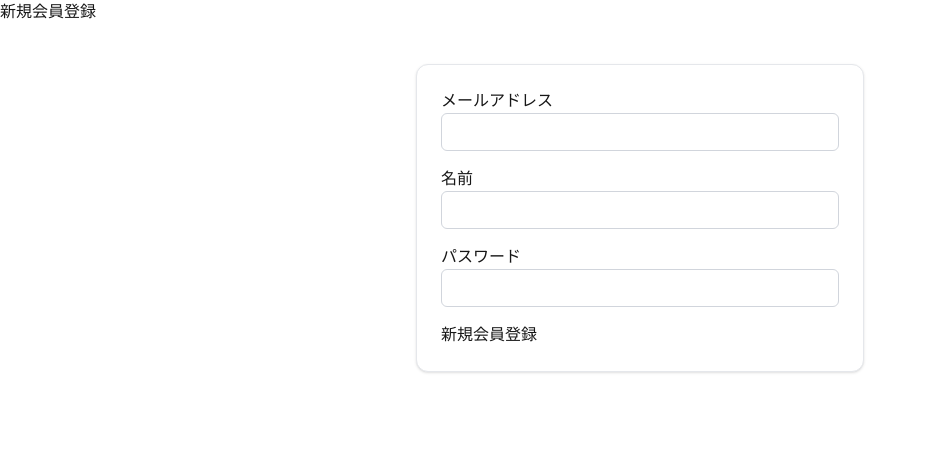
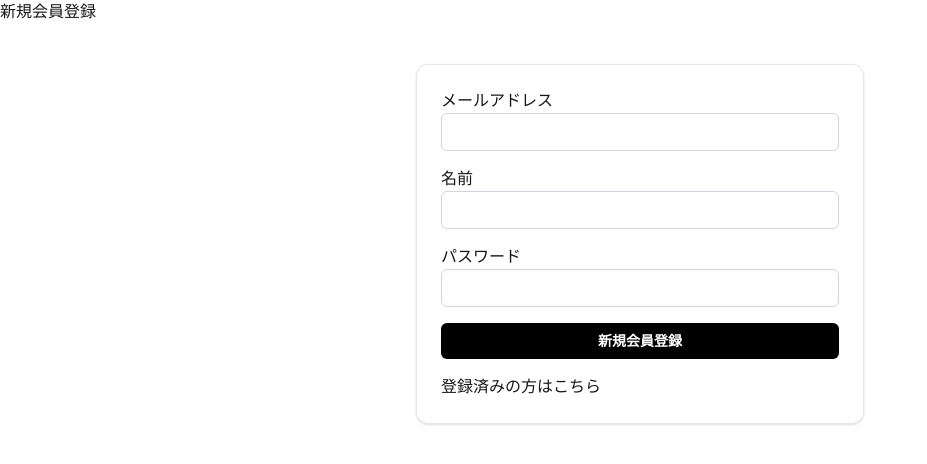
Before and after one commit to uk-code4610/web-developer-dribbble, a Next.js app: page /auth/signup in a window 1280 px wide. Shown: the top 464 px of the page, without its empty margins (0-927 px from the left). Built offline with nearby package versions, Linux system fonts and the light colour scheme; no server answers.

Commit message:
多重クリック防止のコンポーネント化、ログインボタンとサインアップボタンに適用

```diff
--- a/app/auth/login/page.tsx
+++ b/app/auth/login/page.tsx
@@ -2,13 +2,17 @@
 import { useState } from "react";
 import { supabase } from "@/app/lib/supabase/client";
 import { useRouter } from "next/navigation";
+import Button from "@/app/components/SendButton";
 const login = () => {
   const [email, setEmail] = useState("");
   const [password, setPassword] = useState("");
+  const [isLogin, setIsLogin] = useState(false);
   const router = useRouter();
   const loginButton = async (event: React.FormEvent) => {
     event.preventDefault();
+    setIsLogin(true);
     if (!email || !password) {
+      setIsLogin(false);
       alert("メールアドレスとパスワードを入力してください");
       return;
     }
@@ -17,9 +21,11 @@ const login = () => {
       password,
     });
     if (error) {
+      setIsLogin(false);
       alert(error.message);
     } else {
       alert("ログインしました！");
+      setIsLogin(false);
       router.push("/");
     }
   };
@@ -44,7 +50,9 @@ const login = () => {
           onChange={(e) => setPassword(e.target.value)}
           className="w-full rounded-md border border-gray-300 px-3 py-2 text-sm focus:border-black focus:outline-none"
         />
-        <button type="submit">ログイン</button>
+        <Button type="submit" isLoading={isLogin}>
+          ログイン
+        </Button>
       </form>
     </>
   );
--- a/app/auth/signup/page.tsx
+++ b/app/auth/signup/page.tsx
@@ -2,17 +2,21 @@
 import { useState } from "react";
 import { supabase } from "@/app/lib/supabase/client";
 import { useRouter } from "next/navigation";
+import Button from "@/app/components/SendButton";
 
 const Signup = () => {
   const [email, setEmail] = useState("");
   const [password, setPassword] = useState("");
   const [name, setName] = useState("");
+  const [isSignup, setIsSignup] = useState(false);
   const router = useRouter();
 
   const signupButton = async (event: React.FormEvent) => {
     event.preventDefault();
+    setIsSignup(true);
     if (!email || !password) {
       alert("メールアドレスとパスワードを入力してください");
+      setIsSignup(false);
       return;
     }
     const { data, error } = await supabase.auth.signUp({
@@ -21,9 +25,11 @@ const Signup = () => {
     });
 
     if (error) {
+      setIsSignup(false);
       alert(error.message);
     }
     if (!data.user) {
+      setIsSignup(false);
       alert("ユーザー情報が取得できませんでした");
       return;
     }
@@ -32,9 +38,13 @@ const Signup = () => {
         id: data.user.id,
         name: name,
       });
+      setIsSignup(false);
       alert("会員登録が完了しました。");
       router.push("/auth/login");
     }
+  };
+  const toLogin = () => {
+    router.push("/auth/login");
   };
   return (
     <>
@@ -64,7 +74,13 @@ const Signup = () => {
           onChange={(e) => setPassword(e.target.value)}
           className="w-full rounded-md border border-gray-300 px-3 py-2 text-sm focus:border-black focus:outline-none"
         />
-        <button type="submit">新規会員登録</button>
+        <Button type="submit" isLoading={isSignup}>
+          新規会員登録
+        </Button>
+
+        <button onClick={toLogin} type="button">
+          登録済みの方はこちら
+        </button>
       </form>
     </>
   );
--- /dev/null
+++ b/app/components/SendButton.tsx
@@ -0,0 +1,21 @@
+interface ButtonProps extends React.ButtonHTMLAttributes<HTMLButtonElement> {
+  isLoading: boolean;
+}
+
+const SendButton = ({ children, isLoading, ...props }: ButtonProps) => {
+  return (
+    <button
+      {...props}
+      disabled={isLoading}
+      className={`w-full rounded-md py-2 text-sm font-semibold text-white ${
+        isLoading
+          ? "bg-gray-400 cursor-not-allowed"
+          : "bg-black hover:bg-gray-800"
+      }`}
+    >
+      {isLoading ? "処理中..." : children}
+    </button>
+  );
+};
+
+export default SendButton;
--- a/app/posts/create/page.tsx
+++ b/app/posts/create/page.tsx
@@ -2,13 +2,14 @@
 import { useState, useEffect } from "react";
 import { supabase } from "@/app/lib/supabase/client";
 import { useRouter } from "next/navigation";
+import Button from "@/app/components/SendButton";
 
 const CreatePostPage = () => {
   const [title, setTitle] = useState("");
   const [description, setDescription] = useState("");
   const [imageFile, setImageFile] = useState<File | null>(null);
   const [username, setUsername] = useState<string | null>(null);
-  const [isSubmitting, setIsSubmitting] = useState(false);
+  const [isCreating, setCcreating] = useState(false);
   const router = useRouter();
 
   useEffect(() => {
@@ -28,8 +29,8 @@ const CreatePostPage = () => {
 
   const addButton = async (event: React.FormEvent) => {
     event.preventDefault();
-    if (isSubmitting) return;
-    setIsSubmitting(true);
+    if (isCreating) return;
+    setCcreating(true);
     if (!imageFile) return;
     const ext = imageFile.name.split(".").pop();
     const fileName = `${Date.now()}.${ext}`;
@@ -41,7 +42,7 @@ const CreatePostPage = () => {
     if (uploadError) {
       console.error(uploadError);
       alert(uploadError.message);
-      setIsSubmitting(false);
+      setCcreating(false);
       return;
     }
     const { data } = supabase.storage
@@ -62,9 +63,10 @@ const CreatePostPage = () => {
     setImageFile(null);
     if (error) {
       console.error("Error inserting post:", error);
-      setIsSubmitting(false);
+      setCcreating(false);
     } else {
       alert("投稿が追加されました！");
+      setCcreating(false);
       router.push("/posts");
     }
   };
@@ -112,17 +114,9 @@ const CreatePostPage = () => {
           <span className="front-medium">{username}</span>
         </div>
       </label>
-      <button
-        type="submit"
-        disabled={isSubmitting}
-        className={`w-full rounded-md py-2 text-sm font-semibold text-white ${
-          isSubmitting
-            ? "bg-gray-400 cursor-not-allowed"
-            : "bg-black hover:bg-gray-800"
-        }`}
-      >
-        {isSubmitting ? "送信中..." : "投稿"}
-      </button>
+      <Button type="submit" isLoading={isCreating}>
+        投稿
+      </Button>
     </form>
   );
 };
```
